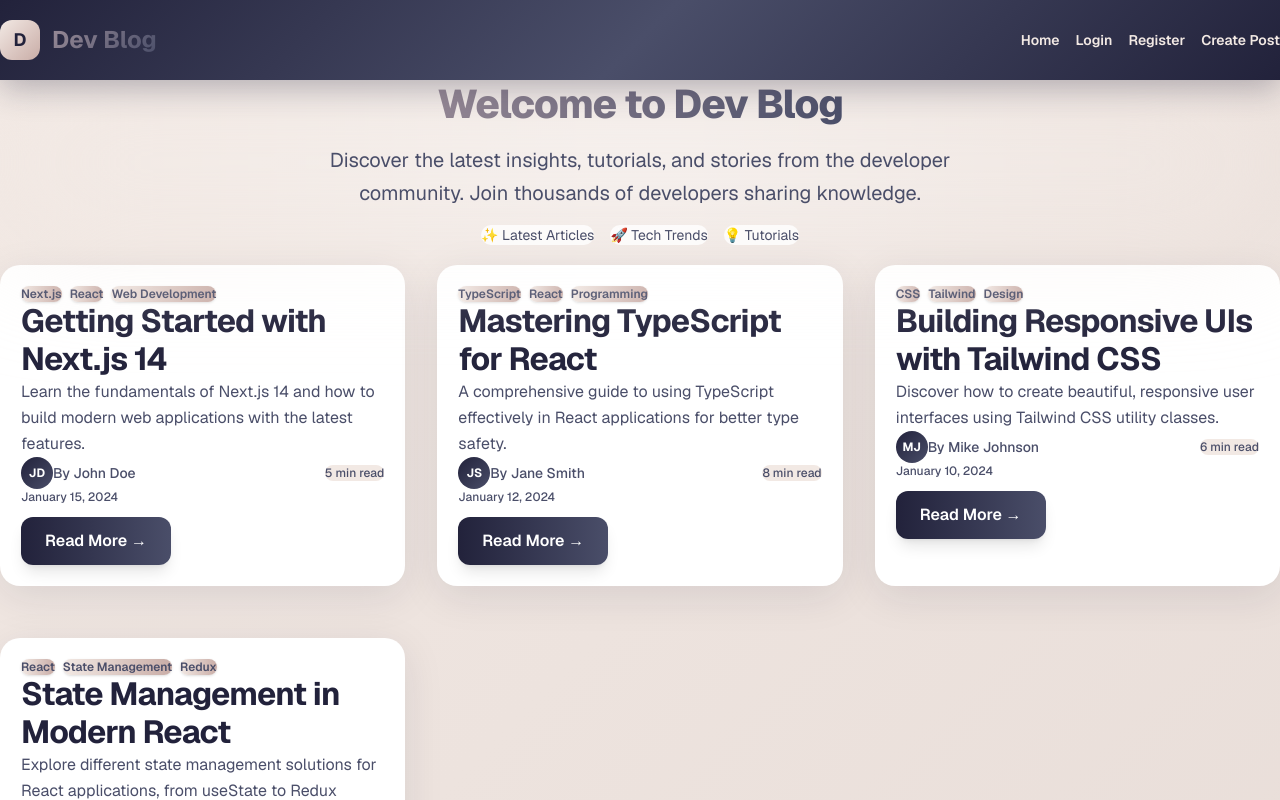
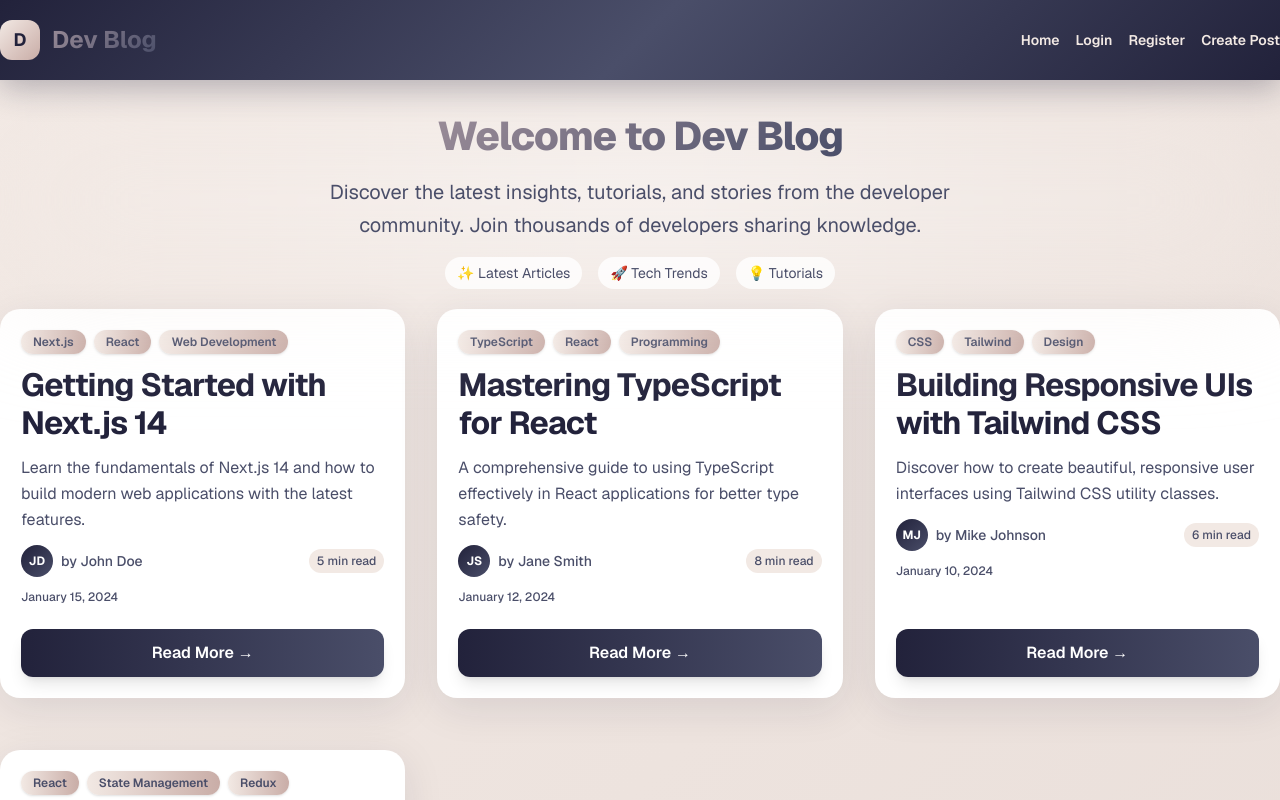
Before and after one commit to ehma90/dev-blog-frontend, a Next.js app: page / in a window 1280 px wide. Shown: the top 800 px of the page. Built offline with nearby package versions, Linux system fonts and the light colour scheme.

Commit message:
UI: cleaning up home page ui

```diff
--- a/src/app/components/BlogPostCard.tsx
+++ b/src/app/components/BlogPostCard.tsx
@@ -11,19 +11,19 @@ const BlogPostCard = ({ post }: BlogPostCardProps) => {
       initial={{ opacity: 0, y: 20 }}
       animate={{ opacity: 1, y: 0 }}
       transition={{
-        duration: 0.3,
+        duration: 0.2,
         ease: "easeOut",
       }}
-      whileHover={{ y: -8, scale: 1.02 }}
+      whileHover={{ y: -4, scale: 1.02 }}
       className="card cursor-pointer"
     >
-      <div className="flex flex-col justify-between items-baseline gap-y-3">
-        <div className="space-y-3 h-full">
+      <div className="flex flex-col justify-between h-full gap-6">
+        <div className="flex flex-col gap-y-3 h-full">
           <div className="flex flex-wrap gap-2 mb-4">
             {post.tags.map((tag) => (
               <span
                 key={tag}
-                className="px-3 py-1 bg-gradient-to-r from-[#f2e9e4] to-[#c9ada7] text-[#4a4e69] text-xs font-semibold rounded-full shadow-sm"
+                className="!px-3 !py-1 bg-gradient-to-r from-[#f2e9e4] to-[#c9ada7] text-[#4a4e69] text-xs font-semibold rounded-full shadow-sm"
               >
                 {tag}
               </span>
@@ -39,7 +39,7 @@ const BlogPostCard = ({ post }: BlogPostCardProps) => {
           </p>
 
           <div className="flex items-center justify-between text-sm text-[#4a4e69] mb-4">
-            <div className="flex items-center space-x-2">
+            <div className="flex items-center gap-x-2">
               <div className="w-8 h-8 bg-gradient-to-br from-[#22223b] to-[#4a4e69] rounded-full flex items-center justify-center">
                 <span className="text-white text-xs font-bold">
                   {post.author
@@ -48,9 +48,9 @@ const BlogPostCard = ({ post }: BlogPostCardProps) => {
                     .join("")}
                 </span>
               </div>
-              <span className="font-medium">By {post.author}</span>
+              <span className="font-medium">by {post.author}</span>
             </div>
-            <span className="bg-[#f2e9e4] px-2 py-1 rounded-full text-xs font-medium">
+            <span className="bg-[#f2e9e4] !px-2 !py-1 rounded-full text-xs font-medium">
               {post.readTime}
             </span>
           </div>
--- a/src/app/components/CallToAction.tsx
+++ b/src/app/components/CallToAction.tsx
@@ -10,9 +10,9 @@ const CallToAction = () => {
       initial={{ opacity: 0, y: 20 }}
       animate={{ opacity: 1, y: 0 }}
       transition={{ duration: 0.3, delay: 0.2 }}
-      className="text-center mt-20"
+      className="flex justify-center items-center !my-20"
     >
-      <div className="card p-12 max-w-4xl mx-auto">
+      <div className="card p-12 max-w-4xl mx-auto flex flex-col gap-y-6">
         <motion.h2
           className="text-3xl md:text-4xl font-bold text-[#22223b] mb-6"
           initial={{ scale: 0.95 }}
--- a/src/app/components/page-components/homepage/HeroSection.tsx
+++ b/src/app/components/page-components/homepage/HeroSection.tsx
@@ -8,7 +8,7 @@ const HeroSection = () => {
       initial={{ opacity: 0, y: 20 }}
       animate={{ opacity: 1, y: 0 }}
       transition={{ duration: 0.4, ease: "easeOut" }}
-      className="text-center mb-16 relative w-full"
+      className="text-center mb-16 !mt-8 relative w-full"
     >
       <div className="absolute inset-0 bg-gradient-to-r from-[#f2e9e4] via-white to-[#f2e9e4] opacity-50 rounded-3xl blur-3xl"></div>
       <div className="relative z-10 w-full py-16 flex flex-col justify-center items-center gap-4">
@@ -36,13 +36,13 @@ const HeroSection = () => {
           className="mb-8 block"
         >
           <div className="flex flex-wrap justify-center gap-4 text-sm text-[#4a4e69]">
-            <span className="bg-white/80 px-4 py-2 rounded-full">
+            <span className="bg-white/80 !px-3 !py-1.5 rounded-full">
               ✨ Latest Articles
             </span>
-            <span className="bg-white/80 px-4 py-2 rounded-full">
+            <span className="bg-white/80 !px-3 !py-1.5 rounded-full">
               🚀 Tech Trends
             </span>
-            <span className="bg-white/80 px-4 py-2 rounded-full">
+            <span className="bg-white/80 !px-3 !py-1.5 rounded-full">
               💡 Tutorials
             </span>
           </div>
```
